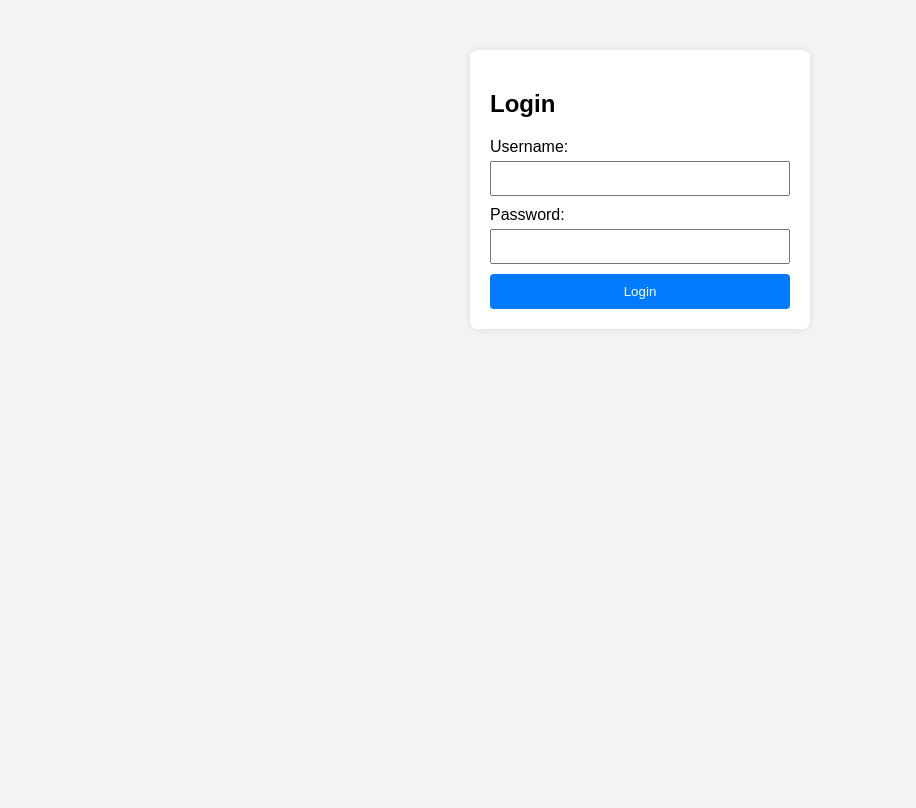
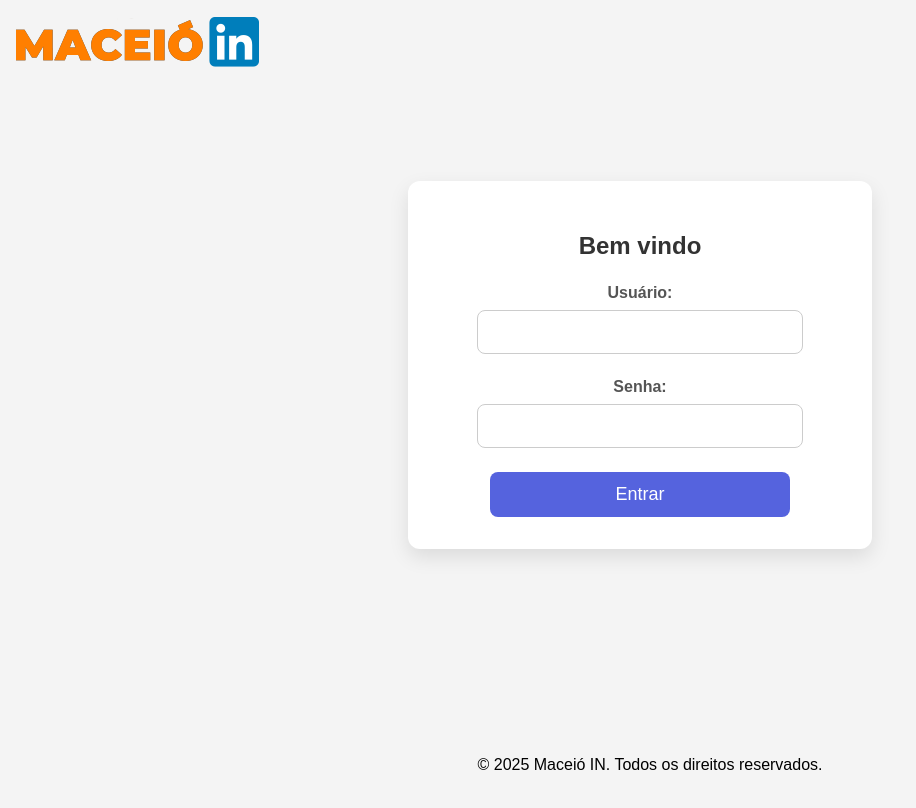
Before and after one commit to slocksert/MaceioIN, a Vue app in the folder maceioin_vue/: page /login in a window 1280 px wide. Shown: the top 808 px of the page, without its empty margins (0-916 px from the left). Built offline with nearby package versions, Linux system fonts and the light colour scheme.

Commit message:
Refactor UserLogin.vue to use modular components and update styling

```diff
--- a/maceioin_vue/src/views/UserLogin.vue
+++ b/maceioin_vue/src/views/UserLogin.vue
@@ -1,78 +1,46 @@
 <template>
-  <div class="login">
-    <h2>Login</h2>
-    <form @submit.prevent="login">
-      <div>
-        <label for="username">Username:</label>
-        <input type="text" id="username" v-model="username" required />
-      </div>
-      <div>
-        <label for="password">Password:</label>
-        <input type="password" id="password" v-model="password" required />
-      </div>
-      <button type="submit">Login</button>
-    </form>
+  <div id="app">
+    <LoginForm />
+    <PageFooter />
   </div>
 </template>
 
 <script>
+import LoginForm from '../components/LoginForm.vue';
+import PageFooter from '../components/PageFooter.vue';
+
+
 export default {
-  name: 'UserLogin',
-  data() {
-    return {
-      username: '',
-      password: ''
-    };
-  },
-  methods: {
-    login() {
-      // Implement login logic here
-      this.$router.push('/users');
-    }
+  components: {
+    LoginForm,
+    PageFooter
   }
 };
 </script>
 
-<style scoped>
-.login {
-  max-width: 300px;
-  margin: 50px auto;
-  padding: 20px;
-  background-color: #fff;
-  border-radius: 8px;
-  box-shadow: 0 0 10px rgba(0, 0, 0, 0.1);
+<style>
+html, body, #app {
+  height: 100%;
+  margin: 0;
+  padding: 0;
+  overflow-x: hidden;
 }
 
-.login h2 {
-  margin-bottom: 20px;
+#app {
+  display: flex;
+  flex-direction: column;
+  justify-content: space-between;
 }
 
-.login form div {
-  margin-bottom: 10px;
+main {
+  flex: 1;
 }
 
-.login label {
-  display: block;
-  margin-bottom: 5px;
-}
-
-.login input {
-  width: 100%;
-  padding: 8px;
-  box-sizing: border-box;
-}
-
-.login button {
-  width: 100%;
+.footer {
+  background: rgba(0, 0, 0, 0.781);
+  backdrop-filter: blur(10px);
   padding: 10px;
-  background-color: #007BFF;
+  text-align: center;
   color: #fff;
-  border: none;
-  border-radius: 4px;
-  cursor: pointer;
-}
-
-.login button:hover {
-  background-color: #0056b3;
 }
 </style>
```
